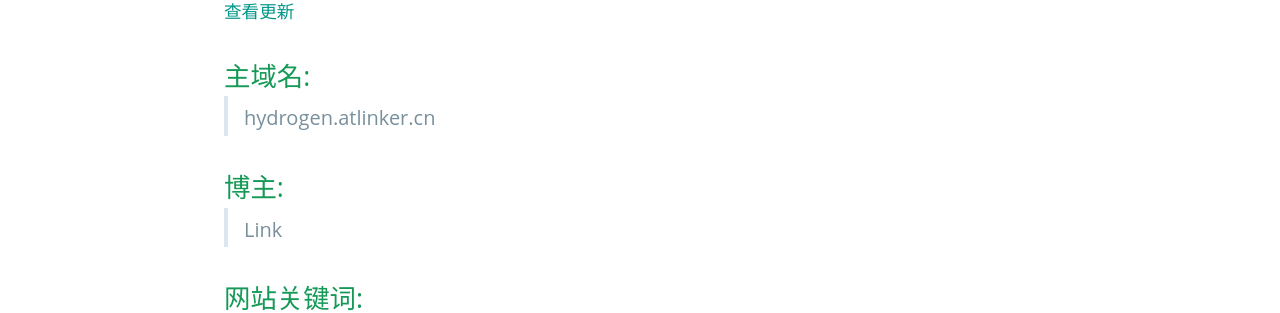
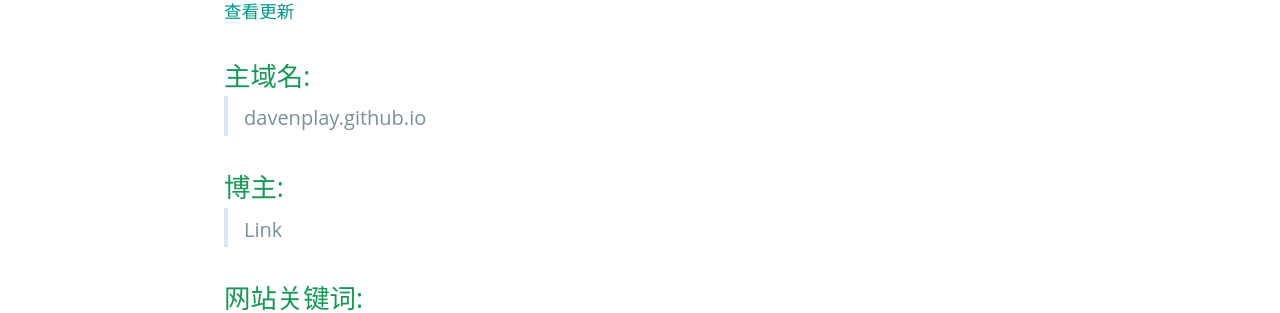
Before and after one commit to DaveNPlay/blog6, a Jekyll site: the page built from config/infor.html, in a window 1280 px wide and 900 px high, scrolled down 391 px. Shown: the part 156-469 px from the top of the window. Built offline with Jekyll 4.4.1, drawn with Linux system fonts in a browser that asks for light colours; some web fonts are replaced.

Commit message:
Update _config.yml

```diff
--- a/_config.yml
+++ b/_config.yml
@@ -8,7 +8,7 @@ hide: (つェ⊂)我藏好啦
 show: ´∇｀ 呀被发现啦~
 
 baseurl: "/blog6" # change this to the subpath of your site, e.g. /blog. Leave it empty if you don't need it.
-url: "hydrogen.atlinker.cn" # change this to the base hostname & protocol for your site
+url: "davenplay.github.io" # change this to the base hostname & protocol for your site
 buildtime: "1514736000" #博客建立时的时间戳 可进入https://tool.lu/timestamp/将博客建立时的日期转换成时间戳
            #The timestamp at the time of blog establishment can be entered at https://tool.lu/timestamp/to convert the date at the time of blog establishment into a timestamp.
 
```
